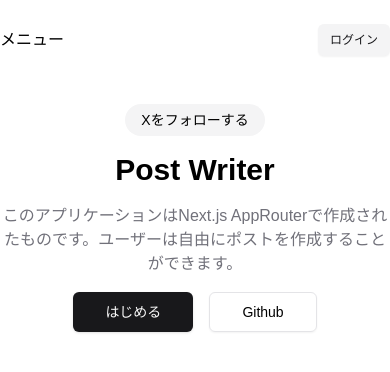
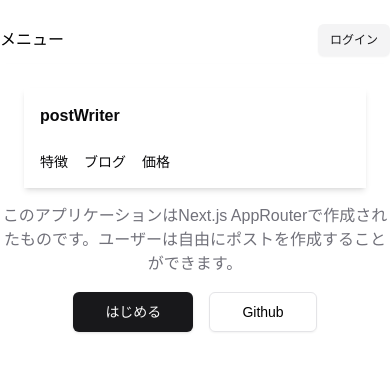
Before and after one commit to bbbyk105/post-writer-webapp, a Next.js app: page / in a window 390 px wide. Both pictures are taken after a click on the button "メニュー". Shown: the top 372 px of the page. Built offline with nearby package versions, Linux system fonts and the light colour scheme.

Commit message:
mobileNav完成

```diff
--- a/components/main-nav.tsx
+++ b/components/main-nav.tsx
@@ -6,12 +6,12 @@
 import MobileNav from "./mobile-nav";
 
 interface MainNavProps {
-  items?: NavItem[];
+  items: NavItem[];
   children?: ReactNode;
 }
 
 export default function MainNav({ items }: MainNavProps) {
-const [showMobileMenu, setShowMobileMenu] = useState<boolean>(true);
+const [showMobileMenu, setShowMobileMenu] = useState<boolean>(false);
 
 
   return (
@@ -37,7 +37,7 @@
         >
           メニュー</span>
       </button>
-      {showMobileMenu && <MobileNav />}
+      {showMobileMenu && <MobileNav items={items}/>}
 
     </div>
   );
--- a/components/mobile-nav.tsx
+++ b/components/mobile-nav.tsx
@@ -1,7 +1,24 @@
-export default function MobileNav() {
+import { siteConfig } from "@/config/site";
+import { NavItem } from "@/types/index.d";
+import Link from "next/link";
+
+interface MobileNavProps {
+    items: NavItem[];
+}
+
+export default function MobileNav({items}: MobileNavProps) {
     return (
-        <div>
-            <div>mobile-menu</div>
+        <div className="fixed top-16 inset-0 z-50 p-6 shadow-md md:hidden animate-in slide-in-from-bottom-80">
+            <div className="grid gap-6 bg-popover p-4 text-popover-foreground shadow-md">
+                <Link href={"/"} className="font-bold">
+                 {siteConfig.name}
+                </Link>
+                <nav className="text-sm flex gap-4">
+                    {items.map((item, index)=>(
+                        <Link key={index} href={item.href}>{item.title}</Link>
+                    ))}
+                </nav>
+            </div>
         </div>
     )
 }
```
